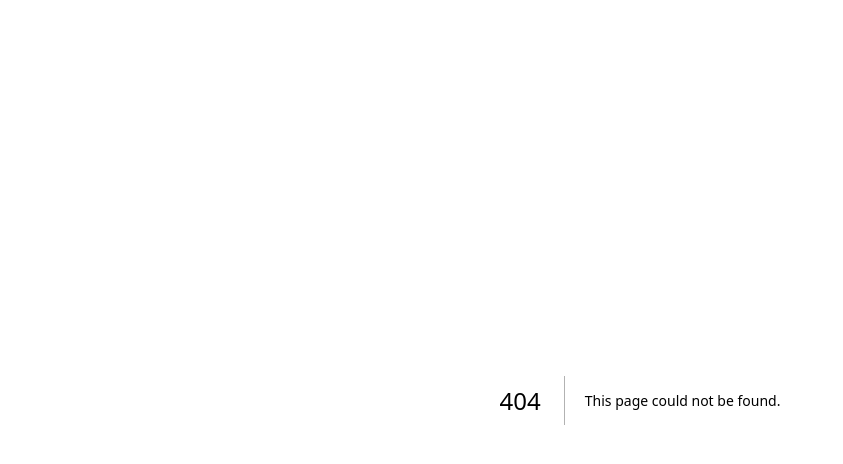
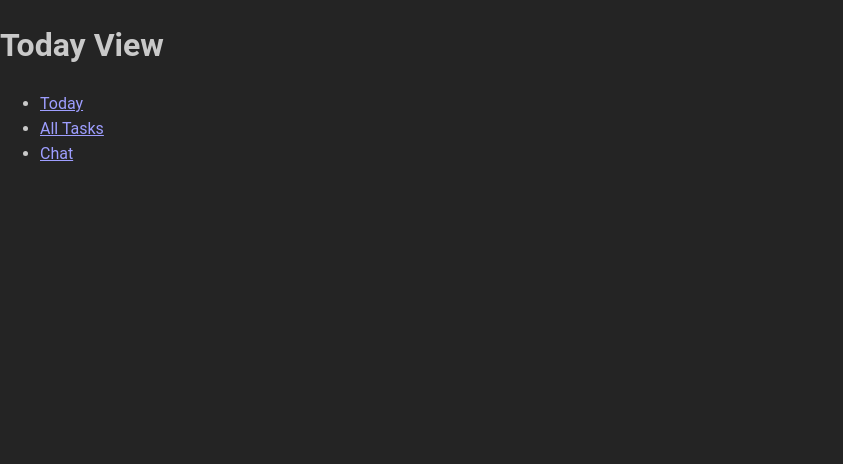
Before and after one commit to PeterKahenya/dew, a Next.js app in the folder web/: page /today in a window 1280 px wide. Before the commit this address had no page. Shown: the top 464 px of the page, without its empty margins (0-843 px from the left). Built offline with nearby package versions, Linux system fonts and the light colour scheme.

Commit message:
add routes

```diff
--- /dev/null
+++ b/web/app/new/page.tsx
@@ -0,0 +1,6 @@
+
+export default function Page() {
+    return <div>
+        <h1>New Task Page</h1>
+    </div>
+}
--- /dev/null
+++ b/web/app/today/page.tsx
@@ -0,0 +1,12 @@
+
+
+export default function Page() {
+    return <div>
+        <h1>Today View</h1>
+        <ul>
+            <li><a href="/today">Today</a></li>
+            <li><a href="/tasks">All Tasks</a></li>
+            <li><a href="/chat">Chat</a></li>
+        </ul>
+    </div>
+}
```
Also changed, not shown: web/app/chat/page.tsx (added, +7 -0 lines), web/app/login/page.tsx (added, +9 -0 lines), web/app/signup/page.tsx (added, +8 -0 lines), web/app/tasks/[task_id]/page.tsx (added, +9 -0 lines), web/app/tasks/page.tsx (added, +7 -0 lines).
